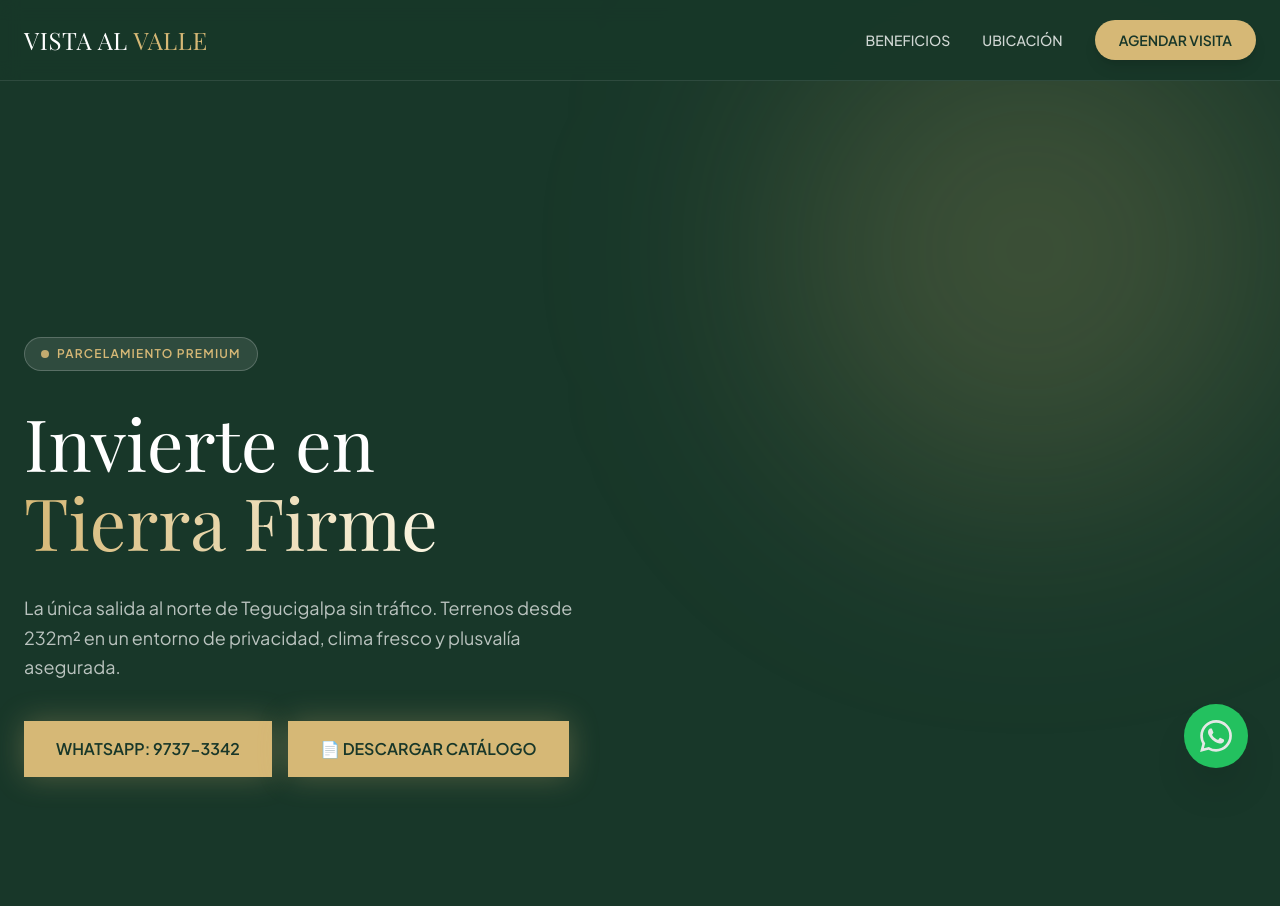
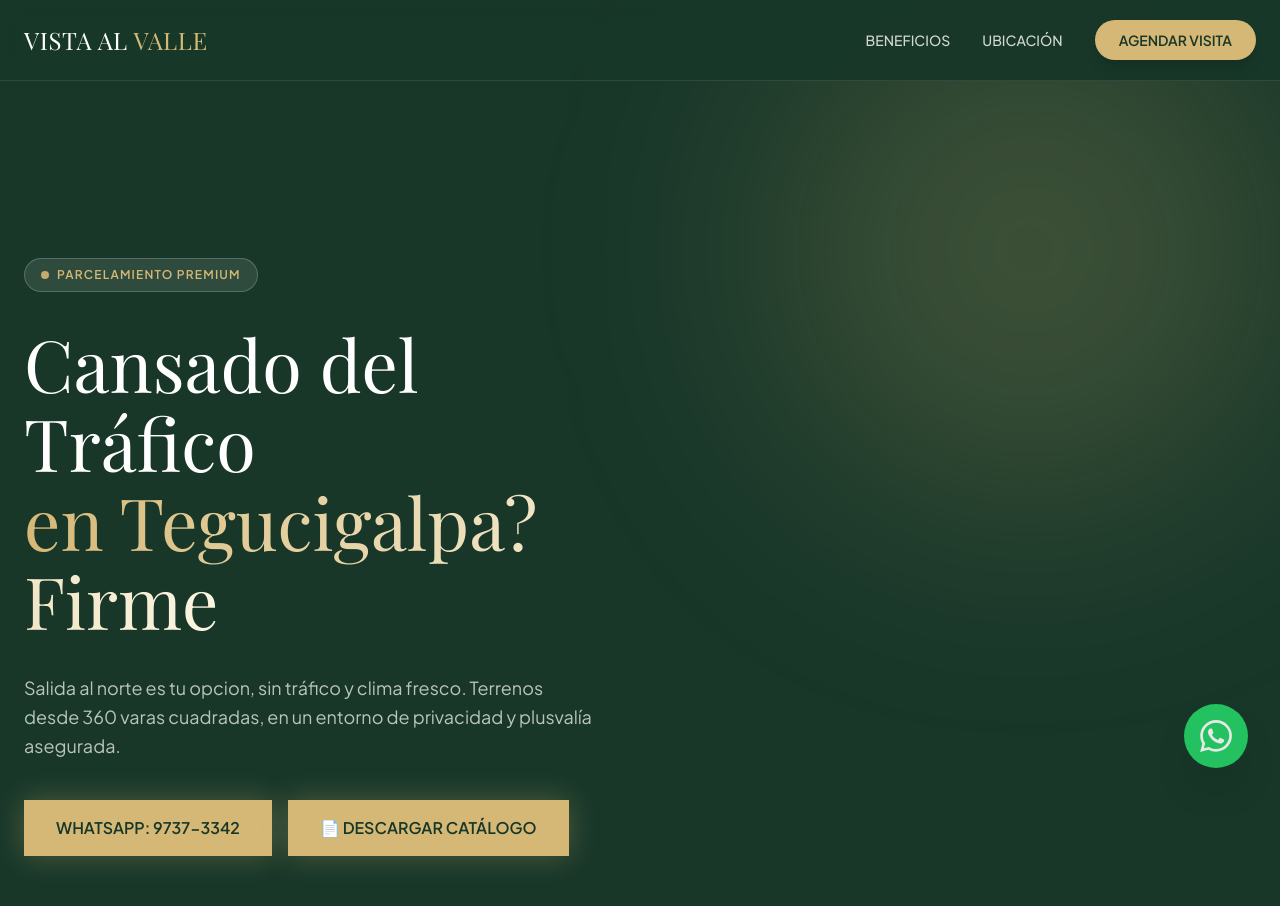
Before and after one commit to rplushn/Landing-Residencial-Vista-al-Valle, a Next.js app in the folder vista-al-valle-landing/: page / in a window 1280 px wide. Shown: the top 906 px of the page. Built offline with nearby package versions, Linux system fonts and the light colour scheme.

Commit message:
Actualizar HERO y modal PDF

```diff
--- a/vista-al-valle-landing/app/page.tsx
+++ b/vista-al-valle-landing/app/page.tsx
@@ -13,7 +13,7 @@ export default function Home() {
   const handleWhatsAppClick = (e: React.MouseEvent<HTMLAnchorElement>) => {
     e.preventDefault();
     const text = encodeURIComponent('Hola, me interesa información sobre Vista al Valle');
-    const phone = '50489124723';
+    const phone = '50497373342';
 
     // Detectar si es mobile o desktop
     const isMobile = window.innerWidth <= 768 || /Android|webOS|iPhone|iPad|iPod|BlackBerry|IEMobile|Opera Mini/i.test(navigator.userAgent);
@@ -141,12 +141,12 @@ export default function Home() {
                     </div>
 
                     <h1 className="font-display text-5xl lg:text-7xl text-white leading-[1.1] mb-8">
-                        Invierte en <br/>
-                        <span className="text-transparent bg-clip-text bg-gradient-to-r from-[#D6B876] to-[#Fbf6e3]">Tierra Firme</span>
+                        Cansado del Tráfico <br/>
+                        <span className="text-transparent bg-clip-text bg-gradient-to-r from-[#D6B876] to-[#Fbf6e3]">en Tegucigalpa? Firme</span>
                     </h1>
 
                     <p className="text-white/70 text-lg leading-relaxed mb-10 max-w-xl">
-                        La única salida al norte de Tegucigalpa sin tráfico. Terrenos desde 232m² en un entorno de privacidad, clima fresco y plusvalía asegurada.
+                        Salida al norte es tu opcion, sin tráfico y clima fresco. Terrenos desde 360 varas cuadradas, en un entorno de privacidad y plusvalía asegurada.
                     </p>
 
                     <div className="flex flex-col sm:flex-row gap-4">
```
